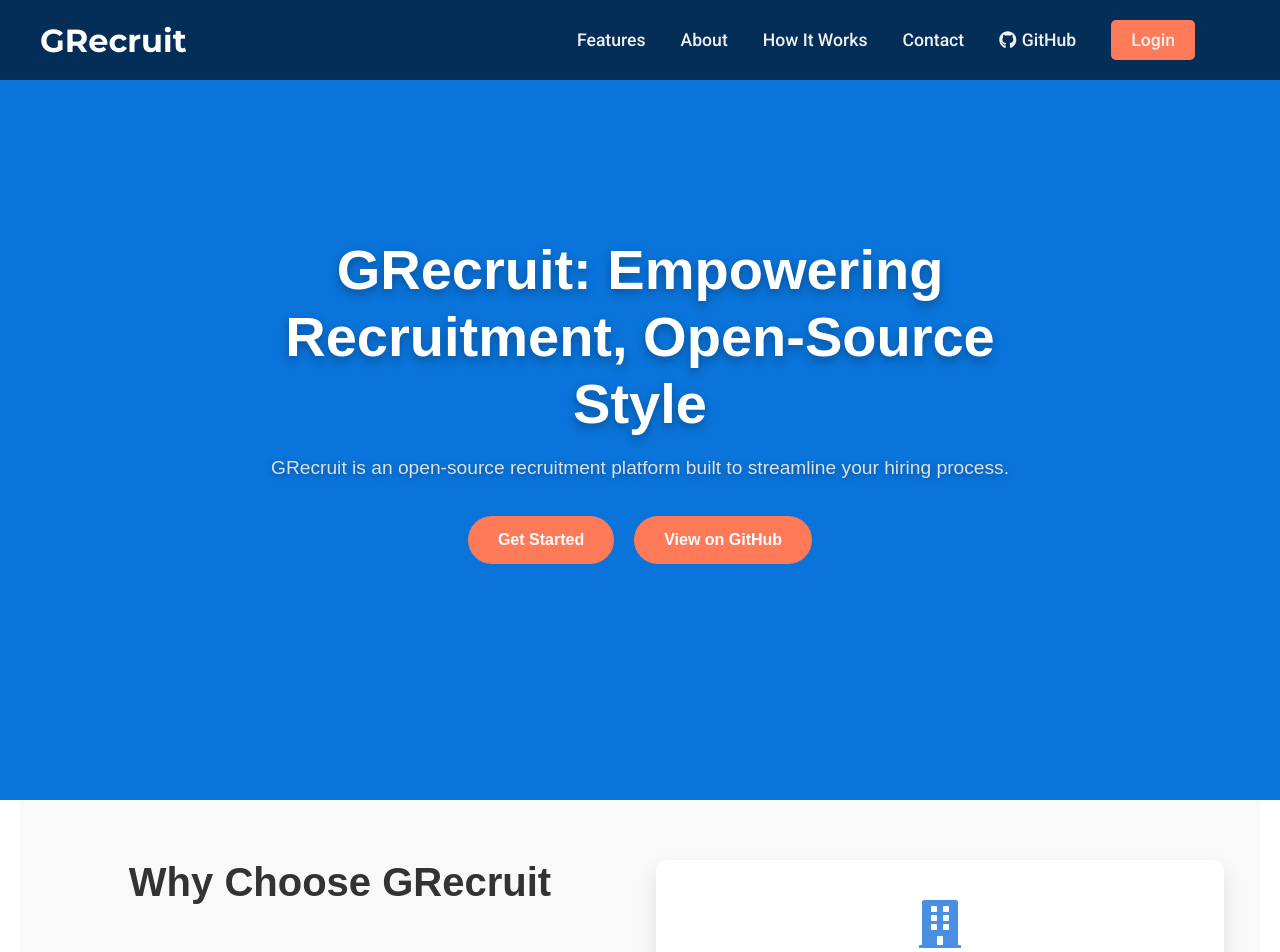
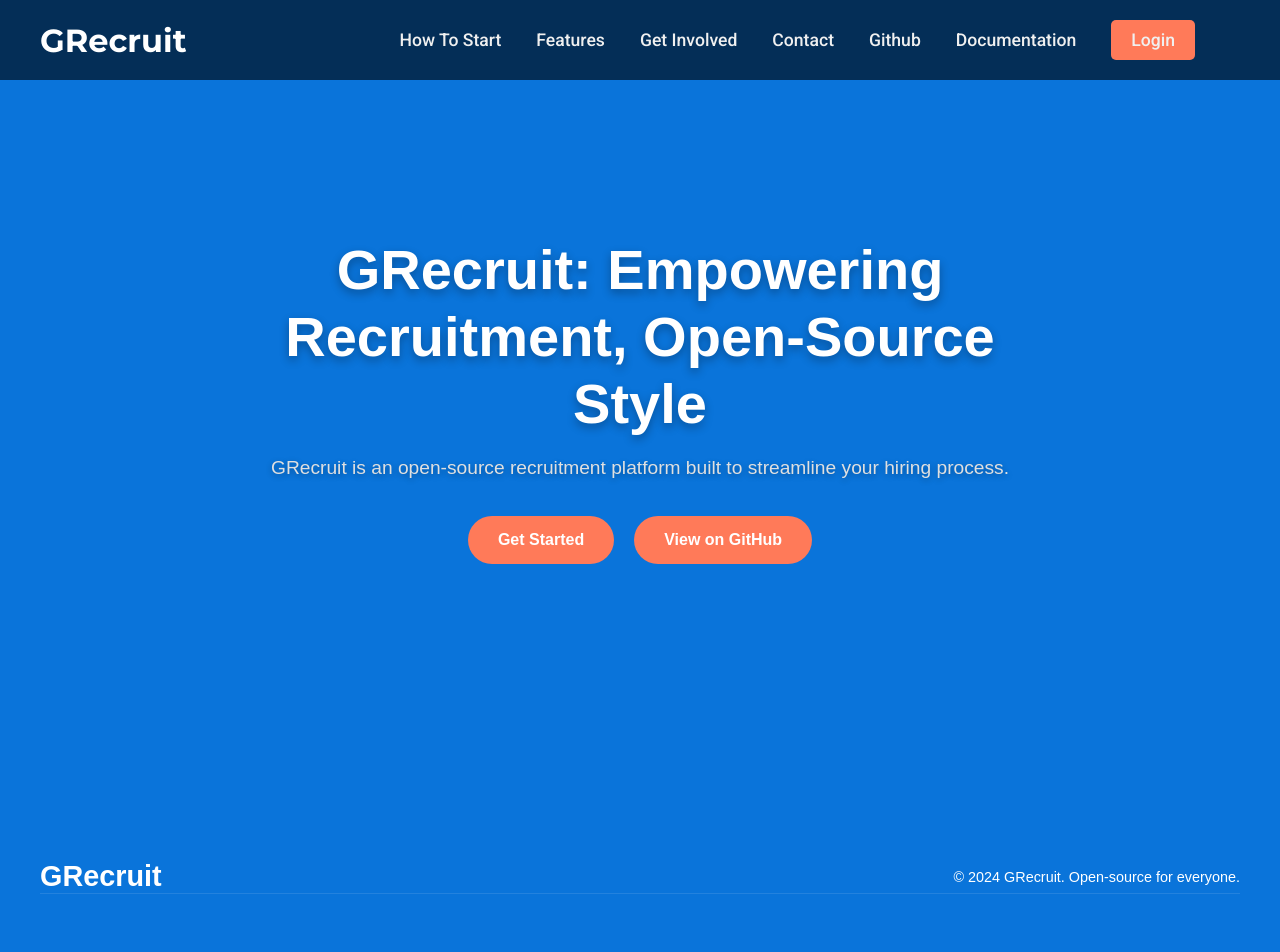
Before and after one commit to lokashrinav/grecruit, a React (Vite) app: page /login in a window 1280 px wide. Shown: the top 952 px of the page. Built offline with nearby package versions, Linux system fonts and the light colour scheme.

Commit message:
Created Other Pages for Site

```diff
--- a/package.json
+++ b/package.json
@@ -15,6 +15,7 @@
     "react-bootstrap": "^2.10.5",
     "react-dom": "^18.3.1",
     "react-icons": "^5.3.0",
+    "react-router-dom": "^6.27.0",
     "styled-components": "^6.1.13"
   },
   "devDependencies": {
--- a/src/App.jsx
+++ b/src/App.jsx
@@ -1,23 +1,46 @@
 import React from 'react';
+import { BrowserRouter as Router, Routes, Route } from 'react-router-dom'; // Import BrowserRouter
 import Header from './components/Header';
 import Features from './components/Features';
 import About from './components/About';
 import HowItWorks from './components/HowItWorks';
 import Footer from './components/Footer';
 import GlobalStyles from './GlobalStyles'; // Import the global styles
+import HowToStart from './pages/howToStart';
+import FeaturesPage from './pages/features';
+import GetInvolved from './pages/getInvolved';
+import Contact from './pages/contact';
+import Documentation from './pages/documentation';
+import Login from './pages/login';
 
 function App() {
   return (
-    <>
+    <Router> {/* Ensure the Router wraps your Routes */}
       <GlobalStyles />
       <div className="App">
         <Header />
-        <Features />
-        <About />
-        <HowItWorks />
+        <Routes>
+          {/* Home Route includes Features, About, HowItWorks */}
+          <Route
+            path="/"
+            element={
+              <>
+                <Features />
+                <About />
+                <HowItWorks />
+              </>
+            }
+          />
+          <Route path="/how-to-start" element={<HowToStart />} />
+          <Route path="/features" element={<FeaturesPage />} />
+          <Route path="/get-involved" element={<GetInvolved />} />
+          <Route path="/contact" element={<Contact />} />
+          <Route path="/documentation" element={<Documentation />} />
+          <Route path="/login" element={<Login />} />
+        </Routes>
         <Footer />
       </div>
-    </>
+    </Router>
   );
 }
 
--- a/src/components/Footer.jsx
+++ b/src/components/Footer.jsx
@@ -95,7 +95,7 @@ const FooterColumn = styled.div`
   }
 
 `
-const pWhite = styled.p`
+const PWhite = styled.p`
   color: white;
 `
 
@@ -113,7 +113,7 @@ function Footer() {
               <h1>GRecruit</h1>
             </div>
           </FooterLogo>
-          <pWhite>© 2024 GRecruit. Open-source for everyone.</pWhite>
+          <PWhite>© 2024 GRecruit. Open-source for everyone.</PWhite>
         </FooterTop>
         <FooterLinks>
           <FooterColumn>
--- a/src/components/Header.jsx
+++ b/src/components/Header.jsx
@@ -1,6 +1,7 @@
 import React, { useState } from 'react';
 import { FaGithub, FaBars, FaTimes } from 'react-icons/fa';
 import styled from 'styled-components';
+import { Link } from 'react-router-dom';
 
 // Styled Components
 const HeaderWrapper = styled.header`
@@ -56,7 +57,7 @@ const NavLinks = styled.ul`
   padding: 30px;
   font-family: 'Roboto', sans-serif;
 
-  @media (max-width: 768px) {
+  @media (max-width: 900px) {
     display: ${({ menuOpen }) => (menuOpen ? 'block' : 'none')}; /* Show or hide the menu */
     position: absolute;
     top: 0;
@@ -105,9 +106,10 @@ const MenuIcon = styled.div`
     transform: scale(1.1);
   }
 
-  @media (max-width: 768px) {
+  @media (max-width: 900px) {
     display: block;
   }
+  margin-right: 20px;
 `;
 
 const HeroSection = styled.div`
@@ -203,15 +205,12 @@ function Header() {
           {/* Navigation Links */}
           <div>
             <NavLinks menuOpen={menuOpen}>
+            <NavItem><a href="#features">How To Start</a></NavItem>
               <NavItem><a href="#features">Features</a></NavItem>
-              <NavItem><a href="#about">About</a></NavItem>
-              <NavItem><a href="#how-it-works">How It Works</a></NavItem>
-              <NavItem><a href="#contact">Contact</a></NavItem>
-              <NavItem>
-                <GithubLink href="https://github.com/lokashrinav/grecruit" target="_blank" rel="noopener noreferrer">
-                  <FaGithub /> GitHub
-                </GithubLink>
-              </NavItem>
+              <NavItem><a href="#involved">Get Involved</a></NavItem>
+              <NavItem><Link to="/contact">Contact</Link></NavItem>
+              <NavItem><a href="#security">Github</a></NavItem>
+              <NavItem><a href="#contact">Documentation</a></NavItem>
               <NavItem><LoginButton href="#login">Login</LoginButton></NavItem>
             </NavLinks>
             <MenuIcon onClick={toggleMenu}>
--- /dev/null
+++ b/src/pages/contact.jsx
@@ -0,0 +1,14 @@
+import React, { useState } from 'react';
+import { FaGithub, FaBars, FaTimes } from 'react-icons/fa';
+import styled from 'styled-components';
+
+// Header Component
+function Contact() {
+
+
+  return (
+    <div></div>
+  );
+}
+
+export default Contact;
--- /dev/null
+++ b/src/pages/documentation.jsx
@@ -0,0 +1,14 @@
+import React, { useState } from 'react';
+import { FaGithub, FaBars, FaTimes } from 'react-icons/fa';
+import styled from 'styled-components';
+
+// Header Component
+function Documentation() {
+
+
+  return (
+    <div></div>
+  );
+}
+
+export default Documentation;
--- /dev/null
+++ b/src/pages/features.jsx
@@ -0,0 +1,14 @@
+import React, { useState } from 'react';
+import { FaGithub, FaBars, FaTimes } from 'react-icons/fa';
+import styled from 'styled-components';
+
+// Header Component
+function FeaturesPage() {
+
+
+  return (
+    <div></div>
+  );
+}
+
+export default FeaturesPage;
--- /dev/null
+++ b/src/pages/getInvolved.jsx
@@ -0,0 +1,13 @@
+import React, { useState } from 'react';
+import { FaGithub, FaBars, FaTimes } from 'react-icons/fa';
+import styled from 'styled-components';
+
+function GetInvolved() {
+
+
+  return (
+    <div></div>
+  );
+}
+
+export default GetInvolved;
--- /dev/null
+++ b/src/pages/howToStart.jsx
@@ -0,0 +1,14 @@
+import React, { useState } from 'react';
+import { FaGithub, FaBars, FaTimes } from 'react-icons/fa';
+import styled from 'styled-components';
+
+// Header Component
+function HowToStart() {
+
+
+  return (
+    <div></div>
+  );
+}
+
+export default HowToStart;
--- /dev/null
+++ b/src/pages/login.jsx
@@ -0,0 +1,14 @@
+import React, { useState } from 'react';
+import { FaGithub, FaBars, FaTimes } from 'react-icons/fa';
+import styled from 'styled-components';
+
+// Header Component
+function Login() {
+
+
+  return (
+    <div></div>
+  );
+}
+
+export default Login;
```
Also changed, not shown: 1 other file (tests, documents, lock files or other folders).
